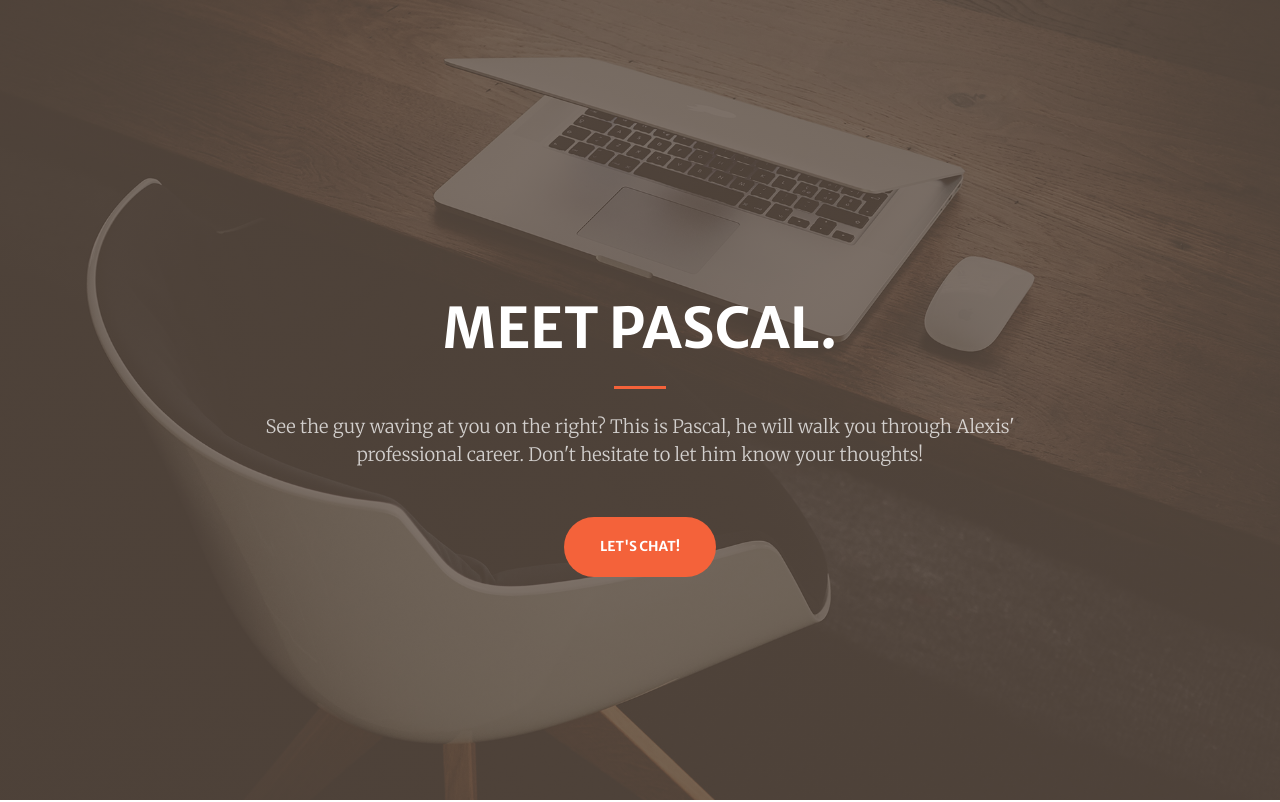
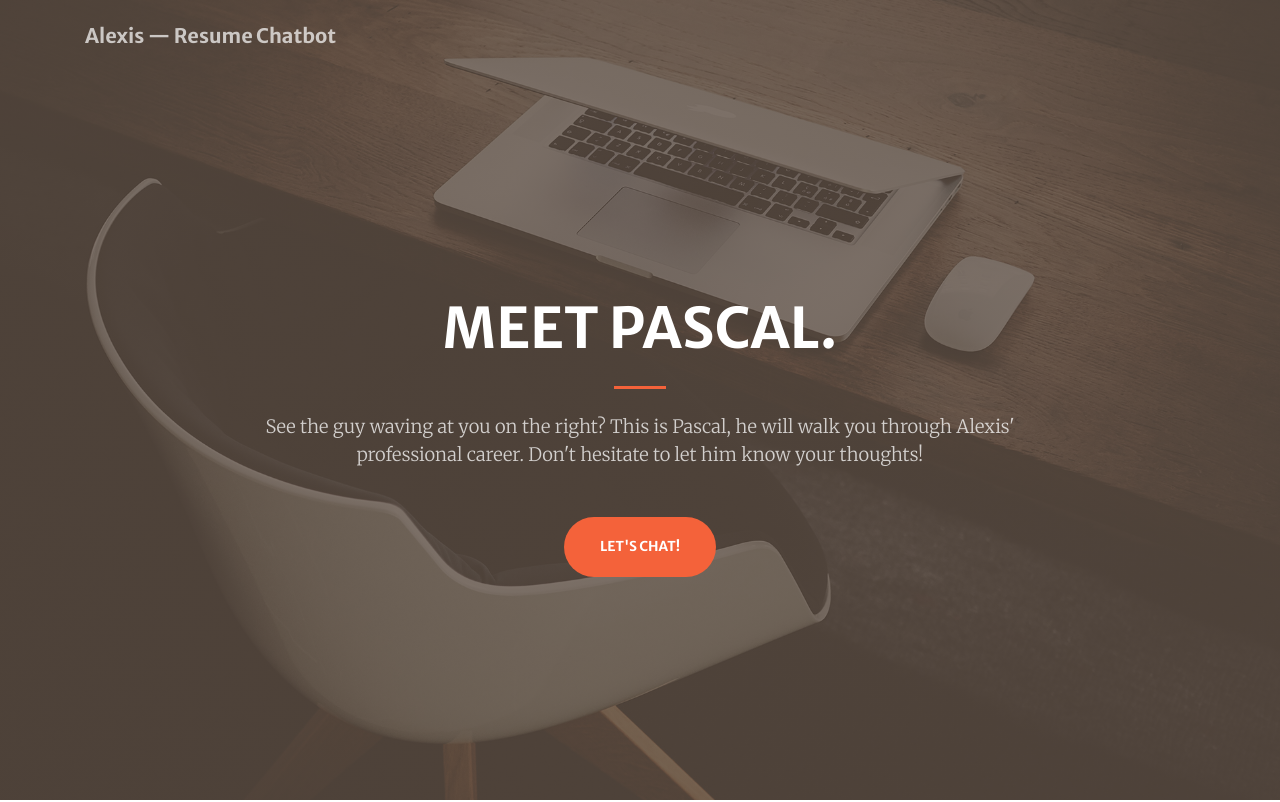
Before and after one commit to Ale-xis/Ale-xis.github.io, a website with bundled scripts: page index.html in a window 1280 px wide. Shown: the top 802 px of the page. Built offline with nearby package versions, Linux system fonts and the light colour scheme; a script that the page names is missing.

Commit message:
Update index.html

```diff
--- a/index.html
+++ b/index.html
@@ -90,6 +90,12 @@
 
 
 
+  <!-- Navigation -->
+  <nav class="navbar navbar-expand-lg navbar-light fixed-top py-3" id="mainNav">
+    <div class="container">
+      <a class="navbar-brand js-scroll-trigger" href="#page-top">Alexis — Resume Chatbot</a>
+    </div>
+  </nav>
 
 
   <!-- Masthead -->
```
